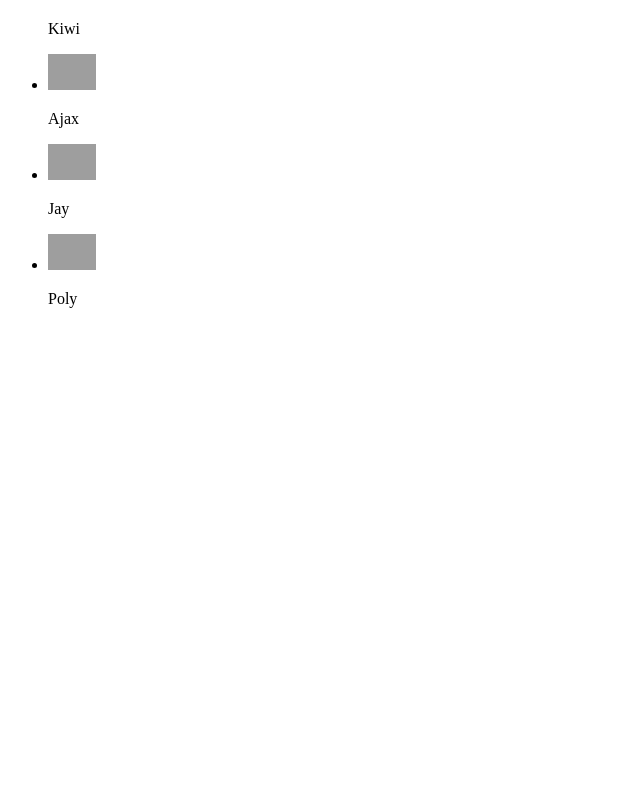
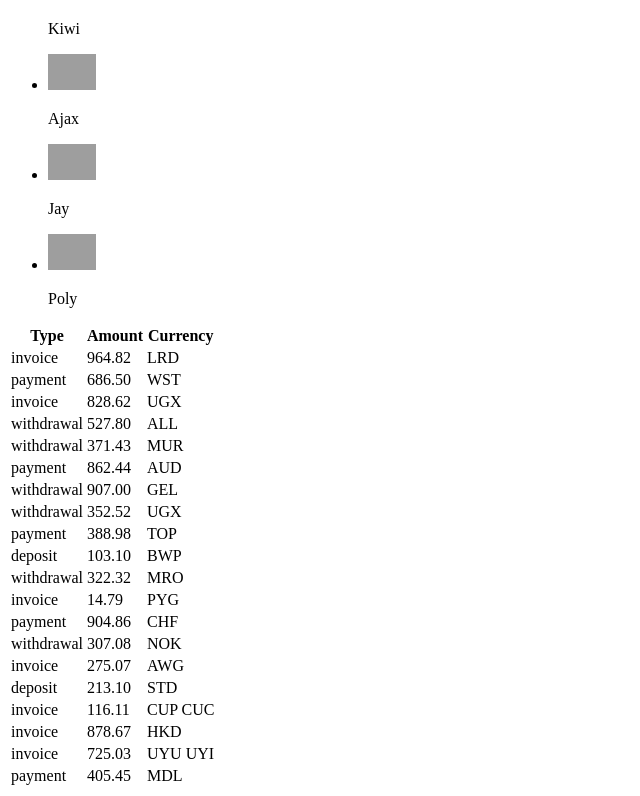
Before and after one commit to AlexanderMykytiuk/goit-react-hw-01-components, a React (Create React App) app: page / in a window 1280 px wide. Shown: the part 679-1475 px from the top of the page, without its empty margins (0-640 px from the left). Before the commit the page ends 1003 px from the top, so only its background shows below. Built offline with nearby package versions, Linux system fonts and the light colour scheme; grey boxes are pictures that could not be loaded.

Commit message:
Виконав завдання 4 без стилізації

```diff
--- a/src/App.js
+++ b/src/App.js
@@ -7,6 +7,10 @@
 
 import friends from "./data/friends.json";
 import FriendList from "./components/FriendList";
+
+import transactions from "./data/transactions.json";
+import TransactionHistory from "./components/TransactionHistory"
+
 
 const App = () => {
   return (
@@ -24,6 +28,8 @@
 
       <FriendList friends={friends} />
 
+      <TransactionHistory items={transactions} />
+
     </div>
   );
 };
--- a/src/components/FriendList.js
+++ b/src/components/FriendList.js
@@ -1,6 +1,7 @@
 import React from "react";
 import propTypes from "prop-types";
 import FriendListItem from "./FriendListItem";
+import defaultImage from './defaultImg.jpg'
 
 const FriendList = ({ friends }) => (
   <ul className="friend-list">
@@ -15,10 +16,14 @@
   </ul>
 );
 
+FriendList.defaultProps = {
+  avatar: defaultImage,
+}
+
 FriendList.propTypes = {
   friends: propTypes.arrayOf(
     propTypes.shape({
-      avatar: propTypes.string.isRequired,
+      avatar: propTypes.string,
       name: propTypes.string.isRequired,
       isOnline: propTypes.bool.isRequired,
       id: propTypes.number.isRequired,
--- a/src/components/FriendListItem.js
+++ b/src/components/FriendListItem.js
@@ -1,8 +1,6 @@
 import React from 'react';
-import propTypes from "prop-types";
-import defaultImage from './defaultImg.jpg'
 
-const FriendListItem = ({  avatar, name, isOnline, id  }) => (
+const FriendListItem = ({ avatar, name, isOnline, id }) => (
     <li className="item" key={id}>
         <span className="status">{isOnline}</span>
         <img className="avatar" src={avatar} alt={name} width="48" />
@@ -10,15 +8,4 @@
     </li>
 );
 
-FriendListItem.defaultProps = {
-    avatar: defaultImage,
-}
-
-FriendListItem.propTypes = {
-    avatar: propTypes.string,
-    name: propTypes.string.isRequired,
-    isOnline: propTypes.bool.isRequired,
-    id: propTypes.number.isRequired,
-  }
-
 export default FriendListItem;
--- /dev/null
+++ b/src/components/TransactionHistory.js
@@ -0,0 +1,34 @@
+import React from "react";
+import propTypes from "prop-types";
+
+const TransactionHistory = ({ items }) => (
+  <table className="transaction-history">
+    <thead>
+      <tr>
+        <th>Type</th>
+        <th>Amount</th>
+        <th>Currency</th>
+      </tr>
+    </thead>
+
+    <tbody>
+      {items.map(({ id, type, amount, currency }) => (
+        <tr key={id}>
+          <td>{type}</td>
+          <td>{amount}</td>
+          <td>{currency}</td>
+        </tr>
+      ))}
+    </tbody>
+  </table>
+);
+
+TransactionHistory.propTypes = {
+    items: propTypes.arrayOf(propTypes.shape({
+        type: propTypes.string.isRequired,
+        amount: propTypes.string.isRequired,
+        currency: propTypes.string.isRequired,
+      })).isRequired
+}
+
+export default TransactionHistory;
--- /dev/null
+++ b/src/data/transactions.json
@@ -0,0 +1,122 @@
+[
+    {
+      "id": "1e0700a2-5183-4291-85cc-2065a036a683",
+      "type": "invoice",
+      "amount": "964.82",
+      "currency": "LRD"
+    },
+    {
+      "id": "a30f821b-4d25-4ff0-abdd-e340b3f0dd2b",
+      "type": "payment",
+      "amount": "686.50",
+      "currency": "WST"
+    },
+    {
+      "id": "44dca67a-8e5a-4798-bf8e-b15efd4e1abd",
+      "type": "invoice",
+      "amount": "828.62",
+      "currency": "UGX"
+    },
+    {
+      "id": "ea8ed3dc-2b68-4a53-905a-53ecb0adef33",
+      "type": "withdrawal",
+      "amount": "527.80",
+      "currency": "ALL"
+    },
+    {
+      "id": "ea76146a-0b00-4b80-bc02-a8c822176712",
+      "type": "withdrawal",
+      "amount": "371.43",
+      "currency": "MUR"
+    },
+    {
+      "id": "63ca02f9-d637-46b5-9237-f3b24425e029",
+      "type": "payment",
+      "amount": "862.44",
+      "currency": "AUD"
+    },
+    {
+      "id": "ed0263e8-59a5-4bf1-87e0-2bb88e53dc34",
+      "type": "withdrawal",
+      "amount": "907.00",
+      "currency": "GEL"
+    },
+    {
+      "id": "6013bad0-750c-4691-8bc2-d8f2b43969c4",
+      "type": "withdrawal",
+      "amount": "352.52",
+      "currency": "UGX"
+    },
+    {
+      "id": "252c7be4-8b06-4fa7-8d42-61fb835b70d5",
+      "type": "payment",
+      "amount": "388.98",
+      "currency": "TOP"
+    },
+    {
+      "id": "4eaab41b-b967-40ac-82ed-85fc66f646f1",
+      "type": "deposit",
+      "amount": "103.10",
+      "currency": "BWP"
+    },
+    {
+      "id": "9648a350-8469-42d5-8bf3-18090de5fe67",
+      "type": "withdrawal",
+      "amount": "322.32",
+      "currency": "MRO"
+    },
+    {
+      "id": "9c5c25fb-1a95-4b2f-8d1f-4c4426d677cc",
+      "type": "invoice",
+      "amount": "14.79",
+      "currency": "PYG"
+    },
+    {
+      "id": "43ef232c-80e9-4d6f-b48a-b22405620de3",
+      "type": "payment",
+      "amount": "904.86",
+      "currency": "CHF"
+    },
+    {
+      "id": "5161682e-e620-4019-ab0a-24ceb10fbd20",
+      "type": "withdrawal",
+      "amount": "307.08",
+      "currency": "NOK"
+    },
+    {
+      "id": "7b119d71-42e6-4c42-a141-6818b07bb9ff",
+      "type": "invoice",
+      "amount": "275.07",
+      "currency": "AWG"
+    },
+    {
+      "id": "a4f65722-65c4-4c28-b1f4-b8ed988bb205",
+      "type": "deposit",
+      "amount": "213.10",
+      "currency": "STD"
+    },
+    {
+      "id": "c6e5784b-0ca3-48d6-86e5-b5128af5a523",
+      "type": "invoice",
+      "amount": "116.11",
+      "currency": "CUP CUC"
+    },
+    {
+      "id": "c9ebed6a-3a02-4b49-ac0d-0534b51f2bfd",
+      "type": "invoice",
+      "amount": "878.67",
+      "currency": "HKD"
+    },
+    {
+      "id": "a4a98b0e-b22c-438b-9f83-de2df52110c8",
+      "type": "invoice",
+      "amount": "725.03",
+      "currency": "UYU UYI"
+    },
+    {
+      "id": "b39bfa7a-0166-4c47-94d6-87d20590f746",
+      "type": "payment",
+      "amount": "405.45",
+      "currency": "MDL"
+    }
+  ]
```
